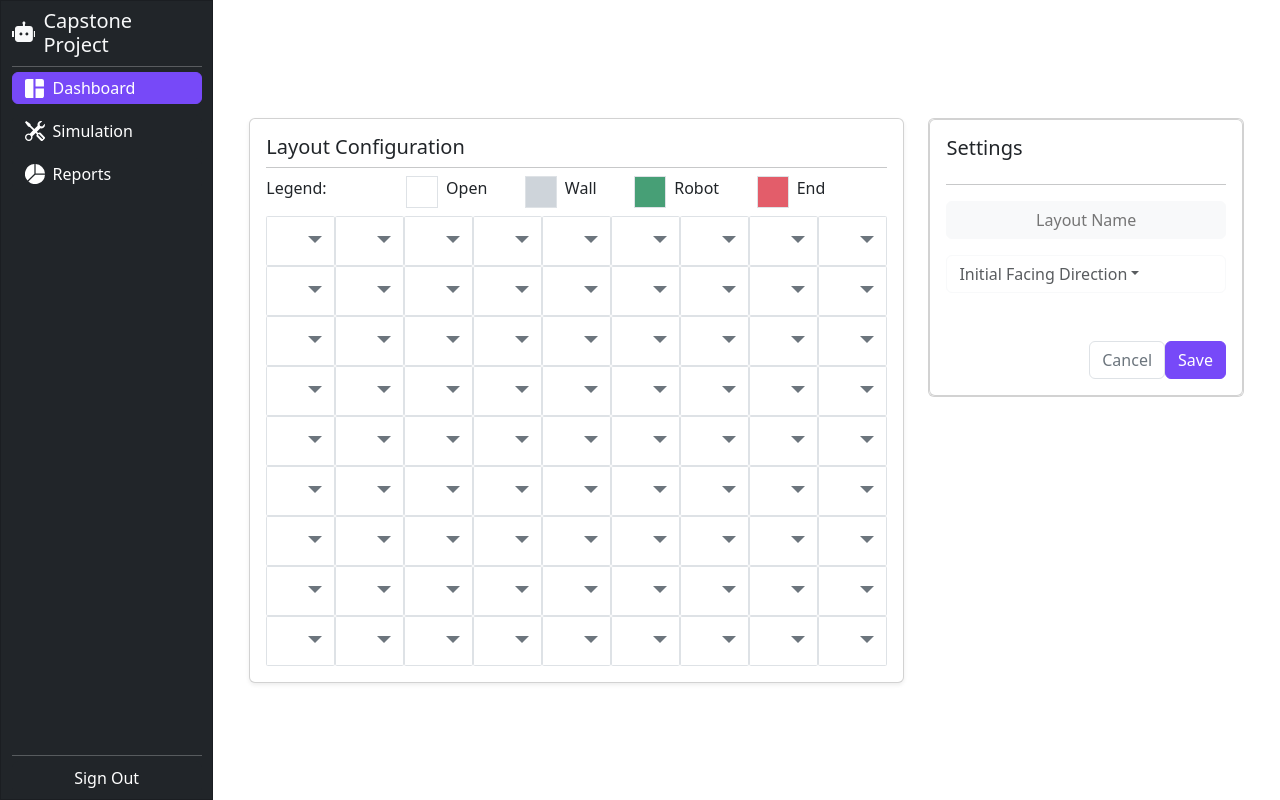
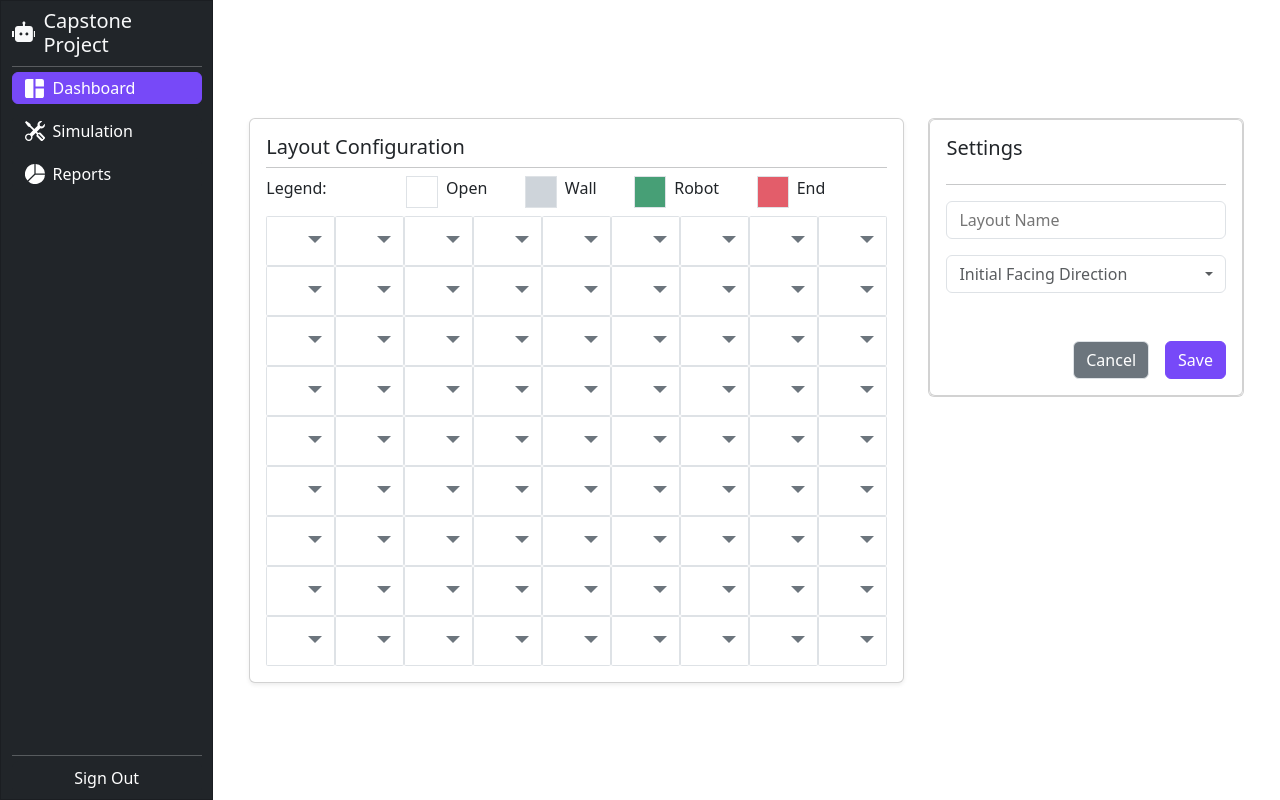
Before and after one commit to pinkeshkhannak/cohort-3-factory-layout-admin, a React (Create React App) app in the folder factory-layout/layout-frontend/: page / in a window 1280 px wide. Built offline with nearby package versions, Linux system fonts and the light colour scheme.

Commit message:
finished the settings component with some help from john lowrie

```diff
--- a/factory-layout/layout-frontend/src/components/Settings.css
+++ b/factory-layout/layout-frontend/src/components/Settings.css
@@ -8,12 +8,29 @@
 
 
 
-.justify-buttons {
+.save-cancel {
+    display: flex;
     justify-content: space-between;
     justify-self: flex-end;
     align-self: flex-end;
+
 }
 
-.settings > div > div>div > form > div > * {
+.settings > div > div> div > form > div > :nth-child(1) {
 width: 100%;
+display: flex;
+    justify-content: space-between;
+    align-items: center;
+    text-align: left;
 }
+
+.save-cancel  >:nth-child(1){
+    background-color: #6c757d;
+    color: #fff;
+    margin-right:  1rem;
+}
+.save-cancel  >:nth-child(1):active{
+    background-color: #677077;
+    color: #fff;
+
+}
--- a/factory-layout/layout-frontend/src/components/Settings.js
+++ b/factory-layout/layout-frontend/src/components/Settings.js
@@ -22,14 +22,14 @@ return (
     <form>
 
   <div>
-    <input type="name" className="btn btn-light" id="exampleInputEmail1" aria-describedby="layoutName" placeholder="Layout Name"/>
+    <input type="name" className="btn btn-secondary" id="exampleInputEmail1" aria-describedby="layoutName" placeholder="Layout Name"/>
   </div>
 
   <p></p>
 
   <Dropdown>
 
-      <Dropdown.Toggle variant="btn btn-light" id="dropdown-basic-button" >
+      <Dropdown.Toggle variant="btn btn-secondary" id="dropdown-basic-button" >
         Initial Facing Direction
       </Dropdown.Toggle>
 
@@ -44,7 +44,7 @@ return (
       </Dropdown>
   </form>
   <p></p>
-  <div className="justify-buttons" >
+  <div className="save-cancel" >
     <button type="button" className="btn btn-secondary">Cancel</button>
     <button type="button" className="btn btn-primary">Save</button>
   </div>
```
Also changed, not shown: 1 other file (tests, documents, lock files or other folders).
